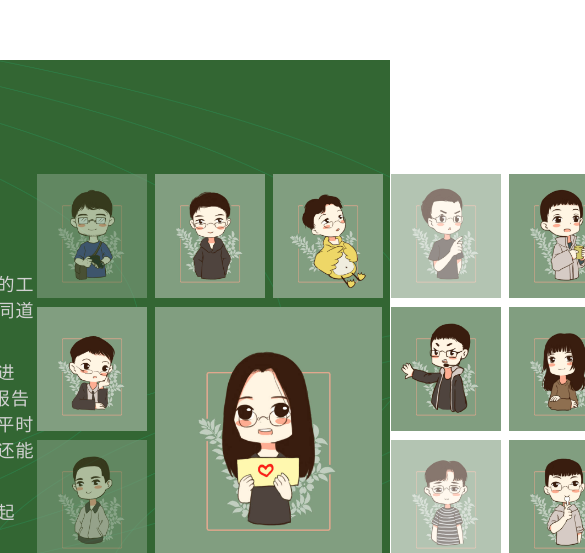
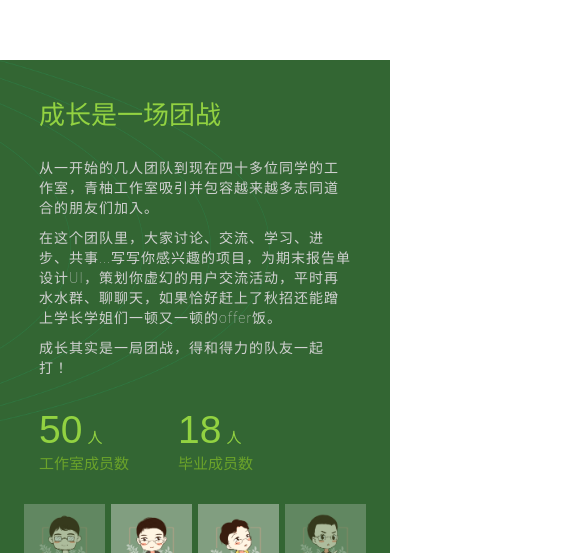
Before and after one commit to GreenPomelo/website, a React (Create React App) app: page / in a window 390 px wide. Shown: the part 1447-2000 px from the top of the page, 585 px wide, since content can reach past the window. Built offline with nearby package versions, Linux system fonts and the light colour scheme.

Commit message:
responsive layout
fix

```diff
--- a/src/components/Person/Person.js
+++ b/src/components/Person/Person.js
@@ -30,27 +30,21 @@ export default function Person() {
   const setPosition = () => {
     const { scrollTop } = document.documentElement;
     if (scrollTop >= 1450) {
-      setOffset([
-        offset[0].fill(0),
-        offset[1].fill(0),
-        offset[2].fill(0),
-        offset[3].fill(0)
-      ]);
+      if (offset.every(item => item.every(num => num === 0))) {
+        return;
+      }
+      setOffset(offset.map(item => item.fill(0)));
     } else if (scrollTop >= 622 && scrollTop < 1450) {
-      setOffset([
-        offset[0].map((num, index) =>
-          Math.max((1 - (scrollTop - 622) / 799) * initPosCopy[0][index], 0)
-        ),
-        offset[1].map((num, index) =>
-          Math.max((1 - (scrollTop - 622) / 799) * initPosCopy[1][index], 0)
-        ),
-        offset[2].map((num, index) =>
-          Math.max((1 - (scrollTop - 622) / 799) * initPosCopy[2][index], 0)
-        ),
-        offset[3].map((num, index) =>
-          Math.max((1 - (scrollTop - 622) / 799) * initPosCopy[3][index], 0)
+      setOffset(
+        offset.map((item, offsetIndex) =>
+          item.map((num, index) =>
+            Math.max(
+              (1 - (scrollTop - 622) / 799) * initPosCopy[offsetIndex][index],
+              0
+            )
+          )
         )
-      ]);
+      );
     }
   };
 
@@ -60,27 +54,22 @@ export default function Person() {
   };
 
   const setStyle = index => {
+    let style = {};
+    const setDetail = (row, innerIndex) => ({
+      transform: `translateY(${offset[row][innerIndex]}px)`
+    });
+
     if (index <= 5) {
-      return {
-        transform: `translateY(${offset[0][index]}px)`
-      };
+      style = setDetail(0, index);
+    } else if (index <= 10) {
+      style = setDetail(1, index - 6);
+    } else if (index <= 14) {
+      style = setDetail(2, index - 11);
+    } else if (index <= 20) {
+      style = setDetail(3, index - 15);
     }
-    if (index <= 10) {
-      return {
-        transform: `translateY(${offset[1][index - 6]}px)`
-      };
-    }
-    if (index <= 14) {
-      return {
-        transform: `translateY(${offset[2][index - 11]}px)`
-      };
-    }
-    if (index <= 20) {
-      return {
-        transform: `translateY(${offset[3][index - 15]}px)`
-      };
-    }
-    return {};
+
+    return style;
   };
 
   const setClassName = index => {
@@ -140,7 +129,6 @@ export default function Person() {
             {people.map((person, index) => {
               if (index >= 21) return '';
               const { id, img } = person;
-
               return (
                 <div
                   className={setClassName(index)}
--- a/src/components/Person/Person.sass
+++ b/src/components/Person/Person.sass
@@ -2,6 +2,7 @@
   display: flex;
   justify-content: center;
   align-items: center;
+  overflow: hidden;
   width: 100vw;
   height: 799px;
   background-color: #336633;
@@ -9,28 +10,53 @@
   background-repeat: no-repeat, no-repeat;
   background-size: 535px 524px, 541px 524px;
   background-position: 0 0, 100% 275px;
+  @media screen and (max-width: 920px)
+    height: 948px;
+    background-size: 270px 361px, 305px 361px;
+    background-position: 0 0, 100% 580px;
   .part3-container
     display: flex;
     flex-direction: row;
     justify-content: space-between;
     width: 1250px;
     height: 571px;
+    @media screen and (max-width: 1280px)
+      justify-content: space-around;
+    @media screen and (max-width: 920px)
+      position: relative;
+      flex-direction: column;
+      justify-content: flex-start;
+      align-items: center;
+      width: 80vw;
+      height: 880px;
     .left-container
       width: 382px;
+      @media screen and (max-width: 1160px)
+        width: 280px;
+      @media screen and (max-width: 920px)
+        width: 100%;
       .title
         margin-bottom: 35px;
         font-size: 39px;
         color: #92d241;
+        @media screen and (max-width: 920px)
+          font-size: 26px;
+          margin-bottom: 21px;
       .content
         margin-bottom: 55px;
         font-size: 18px;
         font-weight: 100;
         letter-spacing: 1px;
         color: #d1d1d1;
+        @media screen and (max-width: 920px)
+          font-size: 14px;
+          margin-bottom: 26px;
         p
           padding: 5px 0
       .people-num
         margin-bottom: 39px;
+        @media screen and (max-width: 920px)
+          margin-bottom: 31px;
         .num-item
           display: inline-block;
           margin-right: 49px;
@@ -55,13 +81,21 @@
         border: none;
         outline: none;
         cursor: pointer;
+        @media screen and (max-width: 920px)
+          position: absolute;
+          bottom: -15px;
+          left: 50%;
+          transform: translateX(-50%);
     .right-container
       width: 699px;
       display: flex;
       flex-direction: column;
-      align-items: flex-end
+      align-items: flex-end;
+      @media screen and (max-width: 1160px)
+        width: 460px;
       .photo-wall
         display: grid;
+        overflow: hidden;
         grid-template-columns: 110px [main-start] 110px 110px [main-end] repeat(3, 110px);
         grid-template-rows: 124px [main-start] 124px 124px [main-end] 124px;
         grid-column-gap: 8px;
@@ -69,28 +103,41 @@
         width: 100%;
         height: 520px;
         margin-bottom: 22px;
+        @media screen and (max-width: 1160px)
+          grid-template-columns: [main-start] 110px 110px [main-end] repeat(2, 110px);
+          grid-template-rows: 125px [main-start] 125px 125px [main-end] 125px;
+          height: 527px;
+        @media screen and (max-width: 920px)
+          grid-template-columns: [main-start] 81px 81px [main-end] repeat(2, 81px);
+          grid-template-rows: 92px [main-start] 92px 92px [main-end] 92px;
+          grid-gap: 6px 6px;
+          width: 343px;
+          height: 386px;
+          margin: 0 auto 16px;
         img
           width: 100%;
           height: 100%;
         .item
-          width: 110px;
-          height: 124px;
+          width: 100%;
+          height: 100%;
           background-color: #f5f5f5;
           z-index: 10;
         .opacity
           opacity: 0.6;
         .item-main
-          width: 227px;
-          height: 256px;
+          width: 100%;
+          height: 100%;
           grid-column-start: main-start;
           grid-column-end: main-end;
           grid-row-start: main-start;
           grid-row-end: main-end;
           z-index: 1;
       .random
+        cursor: pointer;
+        color: #92d241;
         text-align: right;
         width: 95px;
         height: 28px;
         font-size: 18px;
-        color: #92d241;
-        cursor: pointer
+        @media screen and (max-width: 920px)
+          margin: 0 auto;
```
Also changed, not shown: src/components/Header/Header.sass (+66 -96 lines).
